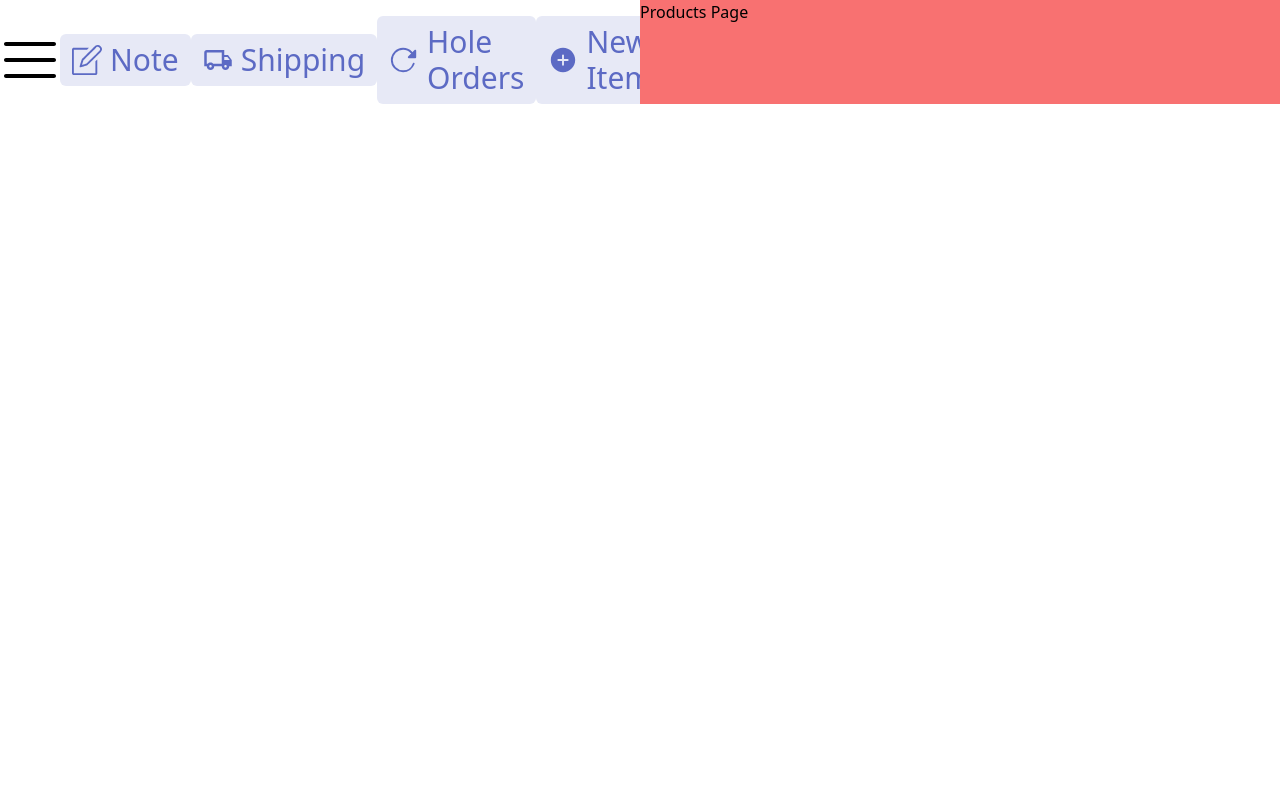
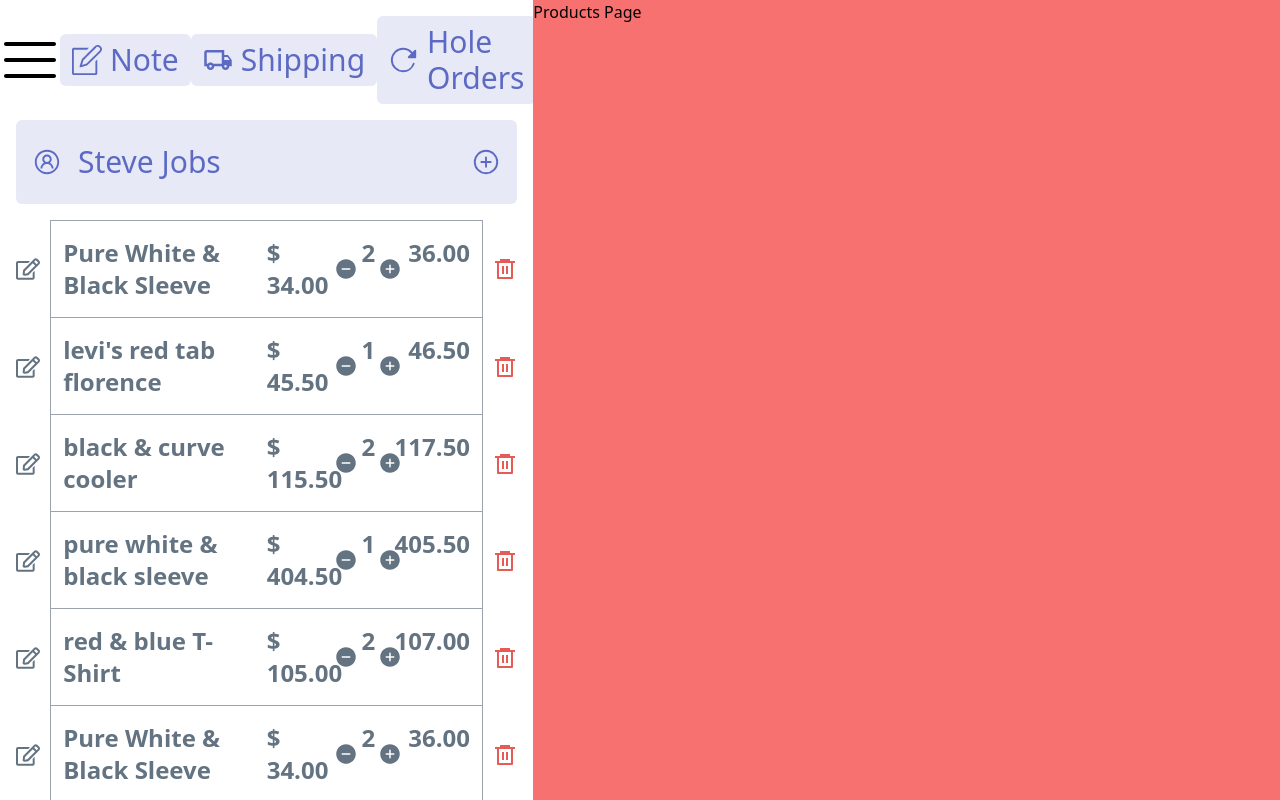
Before and after one commit to momenur/pos-app, a React (Vite) app: page / in a window 1280 px wide. Shown: the top 800 px of the page. Built offline with nearby package versions, Linux system fonts and the light colour scheme.

Commit message:
added orders

```diff
--- /dev/null
+++ b/src/Data/orders.js
@@ -0,0 +1,56 @@
+export const ordersData = [
+  {
+    id: 1,
+    quantity: 2,
+    name: "Pure White & Black Sleeve",
+    price: 34.0,
+  },
+  {
+    id: 2,
+    quantity: 1,
+    name: "levi's red tab florence",
+    price: 45.5,
+  },
+  {
+    id: 3,
+    quantity: 2,
+    name: "black & curve cooler",
+    price: 115.5,
+  },
+  {
+    id: 4,
+    quantity: 1,
+    name: "pure white & black sleeve",
+    price: 404.5,
+  },
+  {
+    id: 5,
+    quantity: 2,
+    name: "red & blue T-Shirt",
+    price: 105.0,
+  },
+  {
+    id: 6,
+    quantity: 2,
+    name: "Pure White & Black Sleeve",
+    price: 34.0,
+  },
+  {
+    id: 7,
+    quantity: 2,
+    name: "gry with sleeve",
+    price: 45.5,
+  },
+  {
+    id: 8,
+    quantity: 2,
+    name: "navi blue",
+    price: 45.0,
+  },
+  {
+    id: 9,
+    quantity: 2,
+    name: "Pure White & Black Sleeve",
+    price: 50.0,
+  },
+];
--- a/src/components/layouts/Navbar.jsx
+++ b/src/components/layouts/Navbar.jsx
@@ -6,7 +6,7 @@ import { IoReload, IoAddCircle } from "react-icons/io5";
 
 const Navbar = () => {
   return (
-    <nav className="col-span-6 mt-4 bg-white">
+    <nav className="mt-4 bg-white ">
       <ul className="custom-nav-class">
         <Link>
           <RxHamburgerMenu className="text-6xl text-black" />
--- /dev/null
+++ b/src/components/ui/AddNewCustomer.jsx
@@ -0,0 +1,22 @@
+import { LiaUserCircle } from "react-icons/lia";
+import { IoAddCircleOutline } from "react-icons/io5";
+
+const AddNewCustomer = () => {
+  return (
+    <div className="flex items-center justify-between px-4 bg-[#E7E9F6] p-6 m-4 text-3xl text-[#5C6AC4] rounded-md">
+      <div className="flex items-center gap-4">
+        <span>
+          <LiaUserCircle />
+        </span>
+        <span>Steve Jobs</span>
+      </div>
+      <div>
+        <span>
+          <IoAddCircleOutline />
+        </span>
+      </div>
+    </div>
+  );
+};
+
+export default AddNewCustomer;
--- a/src/components/ui/Container.jsx
+++ b/src/components/ui/Container.jsx
@@ -1,9 +1,13 @@
 import Navbar from "../layouts/Navbar";
+import AddNewCustomer from "./AddNewCustomer";
+import Orders from "./Orders";
 
 const Container = () => {
   return (
-    <div className="col-span-6">
+    <div className="col-span-5">
       <Navbar />
+      <AddNewCustomer />
+      <Orders />
     </div>
   );
 };
--- /dev/null
+++ b/src/components/ui/Orders.jsx
@@ -0,0 +1,45 @@
+import { FaRegEdit } from "react-icons/fa";
+import { ordersData } from "../../Data/orders";
+import { IoAddCircle, IoRemoveCircle } from "react-icons/io5";
+import { RiDeleteBin6Line } from "react-icons/ri";
+
+const Orders = () => {
+  return (
+    <div className="mx-4 text-[#637381] font-semibold">
+      {ordersData.map((order) => (
+        <div key={order.id} className="flex items-center text-2xl">
+          <span className="w-10">
+            <FaRegEdit />
+          </span>
+          <div
+            className={`grid grid-cols-12 w-full  border border-gray-400 mb[1px] p-3 py-4  ${
+              order.id != 1 ? "border-t-0" : ""
+            }`}
+          >
+            <div className="grid grid-cols-12 col-span-8">
+              <p className="col-span-9">{order.name}</p>
+              <p className="col-span-3">$ {order.price.toFixed(2)}</p>
+            </div>
+            <div className="flex justify-between col-span-2">
+              <button>
+                <IoRemoveCircle />
+              </button>
+              <span>{order.quantity}</span>
+              <button>
+                <IoAddCircle />
+              </button>
+            </div>
+            <div className="flex justify-end col-span-2">
+              <p>{(order.price + order.quantity).toFixed(2)}</p>
+            </div>
+          </div>
+          <span className="flex justify-end w-10 text-[#E55C57]">
+            <RiDeleteBin6Line />
+          </span>
+        </div>
+      ))}
+    </div>
+  );
+};
+
+export default Orders;
--- a/src/pages/products/Products.jsx
+++ b/src/pages/products/Products.jsx
@@ -1,6 +1,6 @@
 const Products = () => {
   return (
-    <div className="col-span-6 bg-red-400">
+    <div className="col-span-7 bg-red-400">
       <h1>Products Page</h1>
     </div>
   );
```
